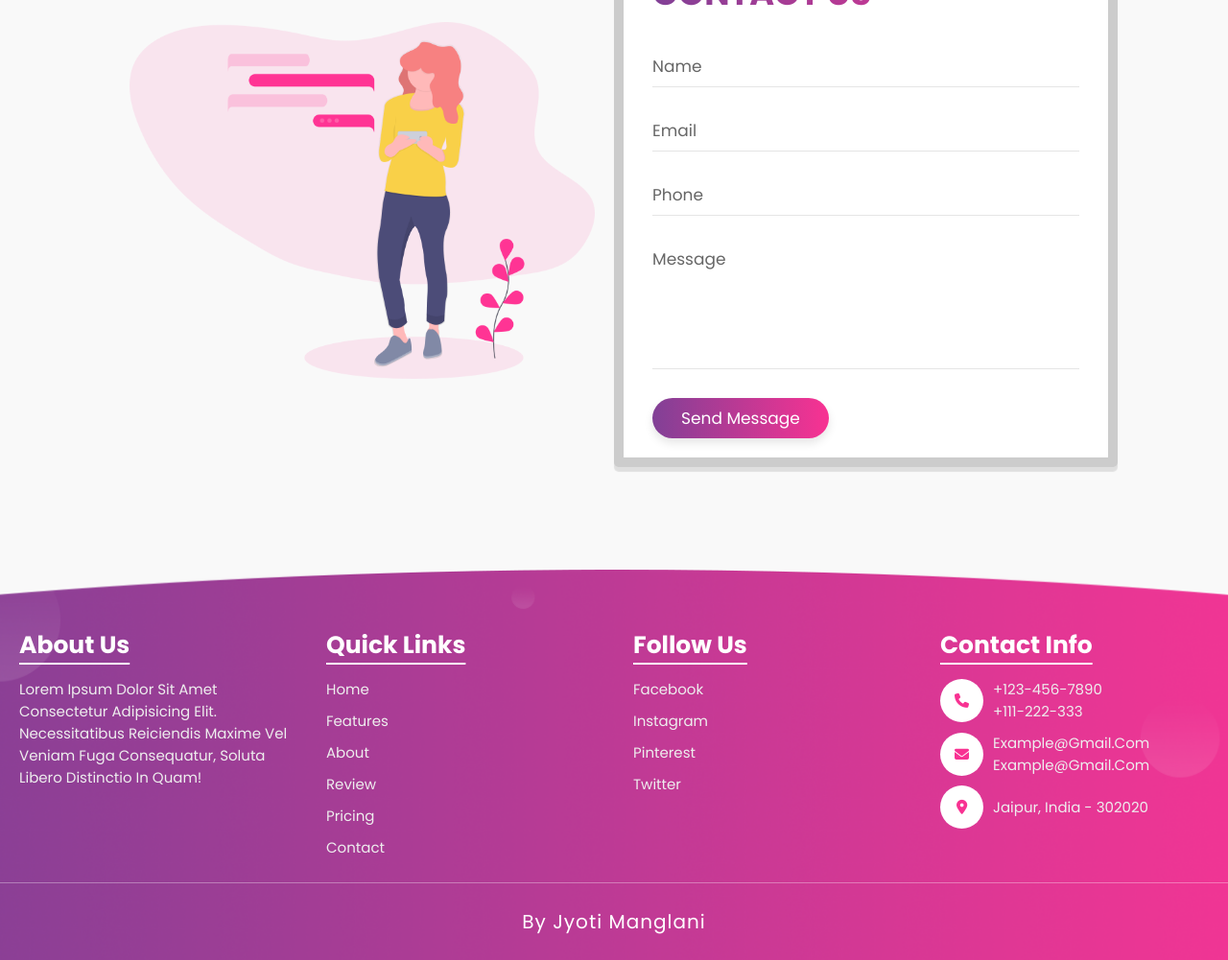
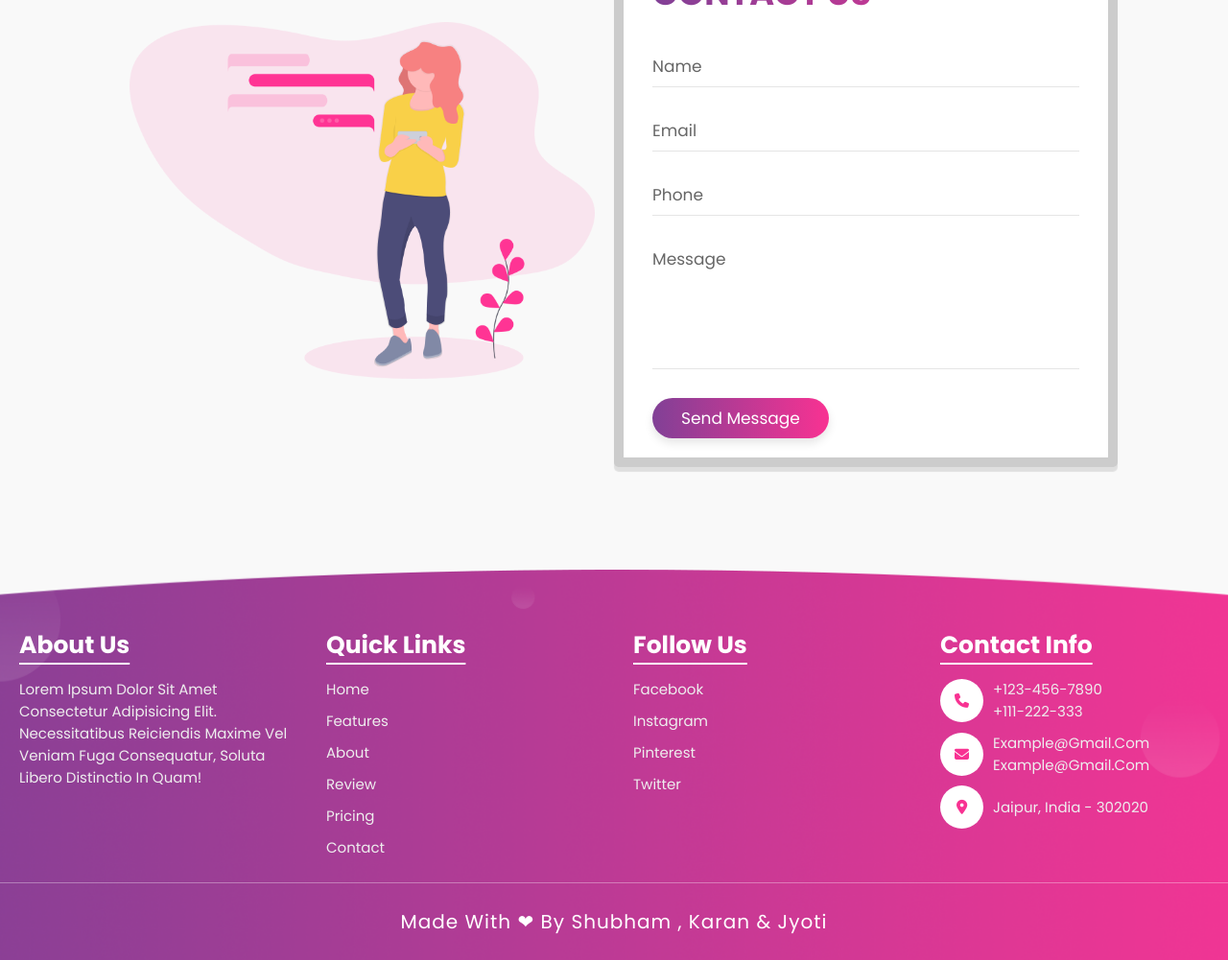
Before and after one commit to iamdopecode/landing-page, a plain HTML site: page index.html in a window 1280 px wide. Shown: the part 4516-5517 px from the top of the page at 96% size. Drawn offline with Linux system fonts and the light colour scheme; a web font is replaced by a local one.

Commit message:
Updated index.html

```diff
--- a/index.html
+++ b/index.html
@@ -345,7 +345,7 @@
         </div>
       </div>
 
-      <h1 class="credit">By Jyoti Manglani</h1>
+      <h1 class="credit">Made with ❤ by Shubham , Karan & Jyoti</h1>
     </div>
 
     <!--footer section ends-->
```
